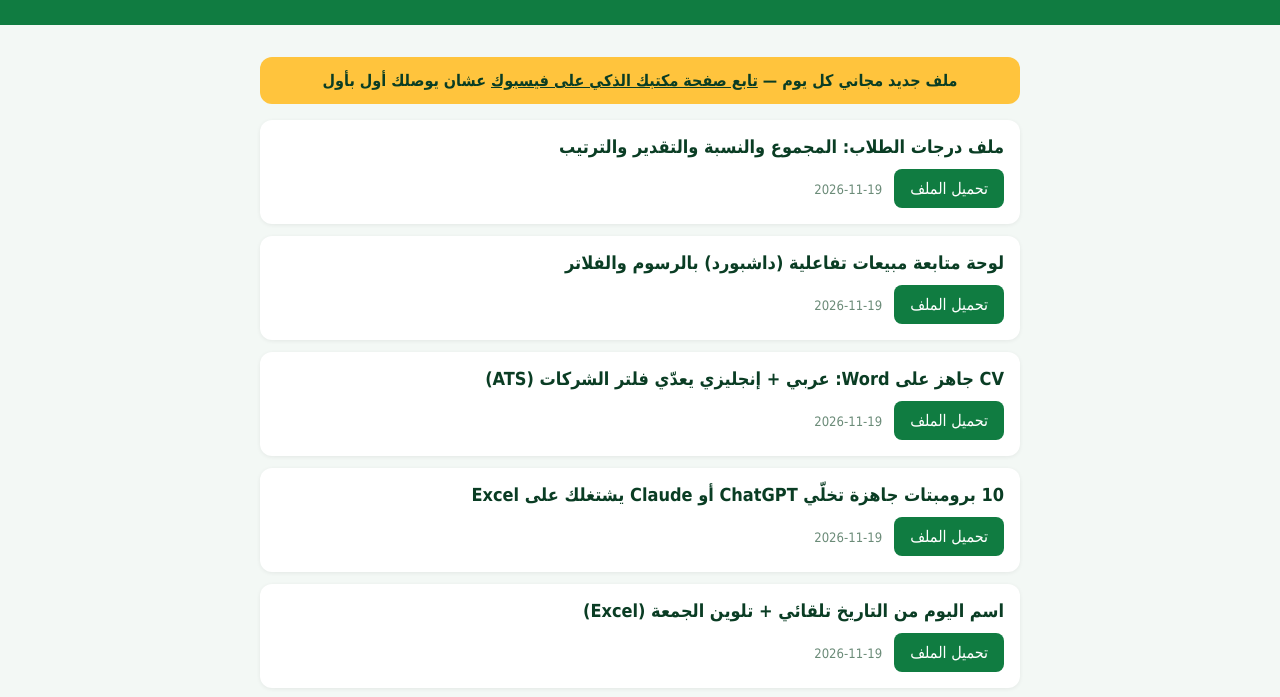
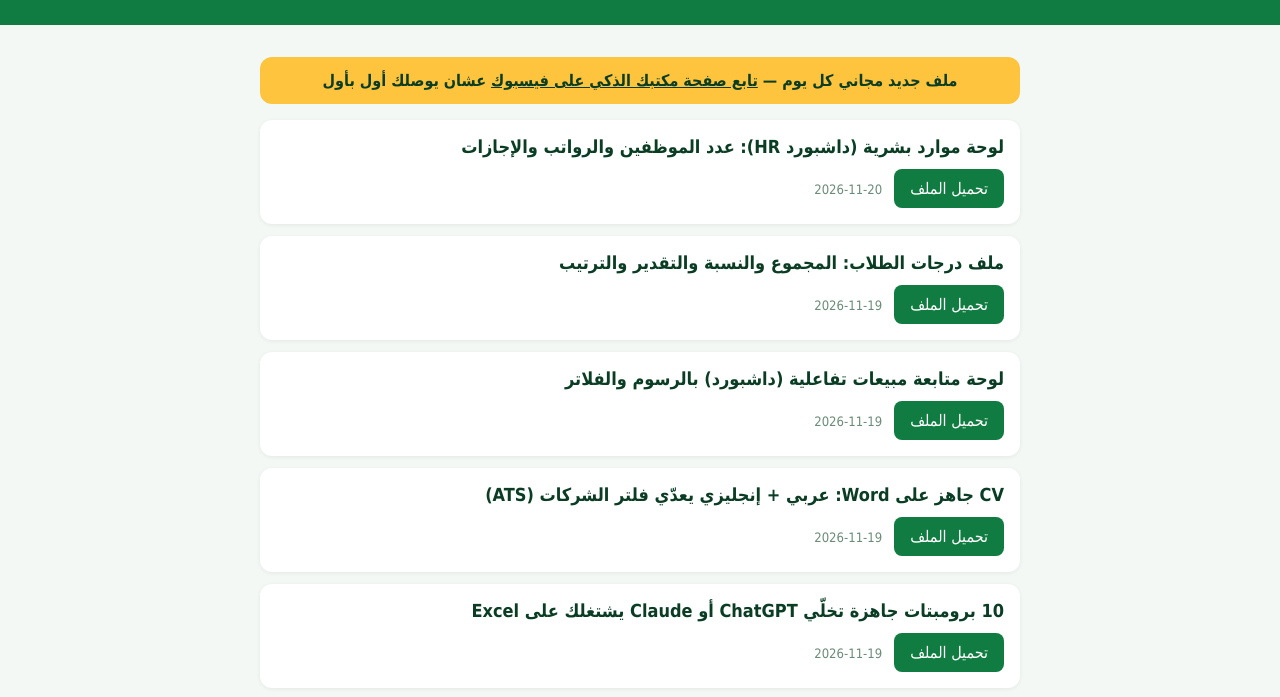
Before and after one commit to matya1406-coder/free-tools, a plain HTML site: page smart-office/index.html in a window 1280 px wide. Shown: the part 86-783 px from the top of the page. Drawn offline with Linux system fonts and the light colour scheme.

Commit message:
Smart Office library page

```diff
--- a/smart-office/index.html
+++ b/smart-office/index.html
@@ -11,6 +11,7 @@ border-radius:8px;text-decoration:none;margin-left:12px}span{color:#6b8b78;font-
 <header><h1>مكتبة ملفات مكتبك الذكي</h1><div>ملفات Excel وWord وCV جاهزة ومجانية للشركات الصغيرة والباحثين عن شغل</div></header>
 <main><p class="follow">ملف جديد مجاني كل يوم — <a href="https://www.facebook.com/profile.php?id=61596221452286">تابع صفحة مكتبك الذكي على فيسبوك</a> عشان يوصلك أول بأول</p>
 <ul>
+<li><h2>لوحة موارد بشرية (داشبورد HR): عدد الموظفين والرواتب والإجازات</h2><a class="btn" href="2026-11-20.xlsx" download>تحميل الملف</a><span>2026-11-20</span></li>
 <li><h2>ملف درجات الطلاب: المجموع والنسبة والتقدير والترتيب</h2><a class="btn" href="2026-11-19-grades.xlsx" download>تحميل الملف</a><span>2026-11-19</span></li>
 <li><h2>لوحة متابعة مبيعات تفاعلية (داشبورد) بالرسوم والفلاتر</h2><a class="btn" href="2026-11-19.xlsx" download>تحميل الملف</a><span>2026-11-19</span></li>
 <li><h2>CV جاهز على Word: عربي + إنجليزي يعدّي فلتر الشركات (ATS)</h2><a class="btn" href="cv-arabic-english.docx" download>تحميل الملف</a><span>2026-11-19</span></li>
```
